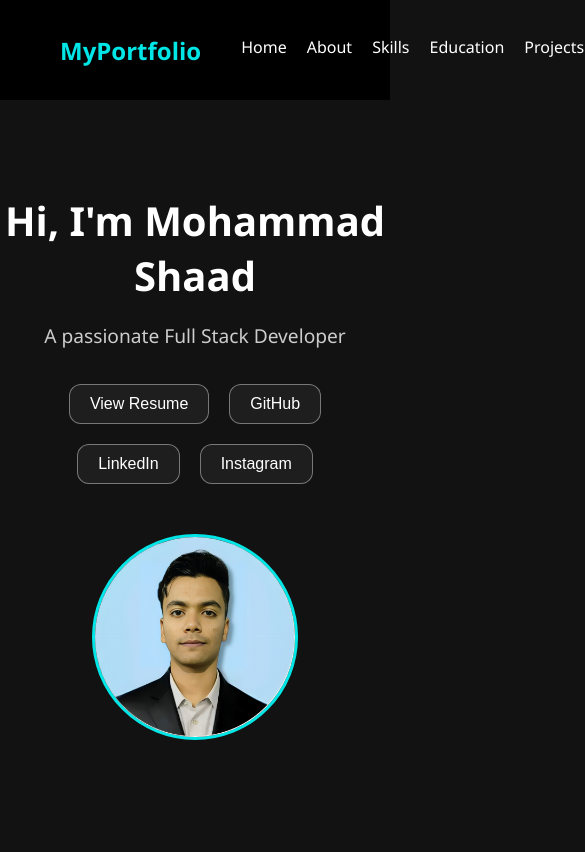
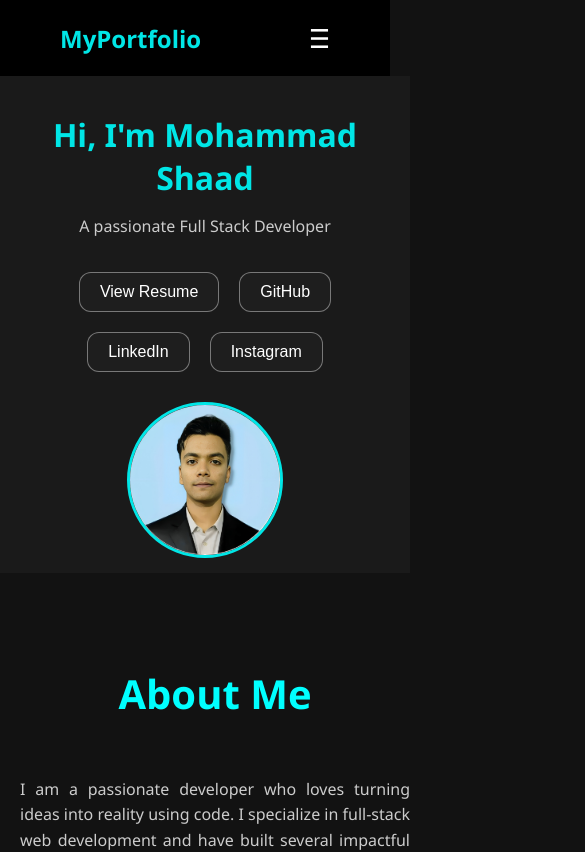
Before and after one commit to Shaad07/Mohammad_Shaad, a React (Create React App) app: page / in a window 390 px wide. Shown: the top 852 px of the page, 585 px wide, since content can reach past the window. Built offline with nearby package versions, Linux system fonts and the light colour scheme; the HTML template or start-up script is replaced by a standard one.

Commit message:
updated code : added navbar, hero section and syling

```diff
--- a/public/index.html
+++ b/public/index.html
@@ -3,7 +3,9 @@
   <head>
     <meta charset="UTF-8" />
     <link rel="icon" href="%PUBLIC_URL%/favicon.ico" />
-    <meta name="viewport" content="width=device-width, initial-scale=1.0" />
+    <!-- <meta name="viewport" content="width=device-width, initial-scale=1.0" /> -->
+    <meta name="viewport" content="width=device-width, initial-scale=1.0">
+
     <title>My Portfolio</title>
   </head>
   <body>
--- a/src/App.js
+++ b/src/App.js
@@ -11,19 +11,22 @@ import Projects from './components/Projects';
 import Contact from './components/Contact';
 import Footer from './components/Footer';
 import Certificates from './components/Certificates';
+// import { HashRouter as Router, Routes, Route } from 'react-router-dom';
+
 
 function Home() {
   return (
-    <>
-      <Hero />
-      <About />
-      <Skills />
-      <Education />
-      <Projects />
-      <Contact />
-      <Footer />
-    </>
-  );
+
+      <>
+        <div id="hero"><Hero /></div>
+        <div id="about"><About /></div>
+        <div id="skills"><Skills /></div>
+        <div id="education"><Education /></div>
+        <div id="projects"><Projects /></div>
+        <div id="contact"><Contact /></div>
+        <Footer />
+      </>
+    );
 }
 
 function App() {
--- a/src/components/Navbar.jsx
+++ b/src/components/Navbar.jsx
@@ -1,11 +1,62 @@
-import React from 'react';
+// import React from 'react';
+// import '../styles/Navbar.css';
+// import { Link, useLocation, useNavigate } from 'react-router-dom';
+
+// const Navbar = () => {
+//   const location = useLocation();
+//   const navigate = useNavigate();
+
+//   const scrollToSection = (id) => {
+//     if (location.pathname !== "/") {
+//       navigate("/");
+//       setTimeout(() => {
+//         const el = document.getElementById(id);
+//         if (el) el.scrollIntoView({ behavior: "smooth" });
+//       }, 100);
+//     } else {
+//       const el = document.getElementById(id);
+//       if (el) el.scrollIntoView({ behavior: "smooth" });
+//     }
+//   };
+
+
+//   return (
+//     <nav className="navbar">
+//       <div className="logo">MyPortfolio</div>
+//       <ul className="nav-links">
+//         <li onClick={() => scrollToSection("hero")}>Home</li>
+//         <li onClick={() => scrollToSection("about")}>About</li>
+//         <li onClick={() => scrollToSection("skills")}>Skills</li>
+//         <li onClick={() => scrollToSection("education")}>Education</li>
+//         {/* <li onClick={() => scrollToSection("interests")}>Interests</li> */}
+//         <li onClick={() => scrollToSection("projects")}>Projects</li>
+//         <li onClick={() => scrollToSection("contact")}>Contact</li>
+//         <li>
+//         <Link
+//   to="/certificates"
+//   className={location.hash === "#/certificates" ? "active-link" : ""}
+// >
+//   Certificates
+// </Link>
+//         </li>
+//       </ul>
+//     </nav>
+//   );
+// };
+
+// export default Navbar;
+
+
+import React, { useState } from 'react';
 import '../styles/Navbar.css';
 import { Link, useLocation, useNavigate } from 'react-router-dom';
 
 const Navbar = () => {
+  const [isMenuOpen, setIsMenuOpen] = useState(false);  // Track the menu state
   const location = useLocation();
   const navigate = useNavigate();
 
+  // Scroll to section logic
   const scrollToSection = (id) => {
     if (location.pathname !== "/") {
       navigate("/");
@@ -19,10 +70,22 @@ const Navbar = () => {
     }
   };
 
+  // Toggle menu open/close for mobile view
+  const toggleMenu = () => {
+    setIsMenuOpen(!isMenuOpen);
+  };
+
   return (
     <nav className="navbar">
       <div className="logo">MyPortfolio</div>
-      <ul className="nav-links">
+
+      {/* Hamburger Menu */}
+      <div className="hamburger" onClick={toggleMenu}>
+        ☰
+      </div>
+
+      {/* Navbar Links */}
+      <ul className={`nav-links ${isMenuOpen ? 'open' : ''}`}>
         <li onClick={() => scrollToSection("hero")}>Home</li>
         <li onClick={() => scrollToSection("about")}>About</li>
         <li onClick={() => scrollToSection("skills")}>Skills</li>
@@ -31,7 +94,10 @@ const Navbar = () => {
         <li onClick={() => scrollToSection("projects")}>Projects</li>
         <li onClick={() => scrollToSection("contact")}>Contact</li>
         <li>
-          <Link to="/certificates" className={location.pathname === "/certificates" ? "active-link" : ""}>
+          <Link
+            to="/certificates"
+            className={location.pathname === "/certificates" ? "active-link" : ""}
+          >
             Certificates
           </Link>
         </li>
--- a/src/styles/Hero.css
+++ b/src/styles/Hero.css
@@ -5,11 +5,15 @@
   align-items: center;
   text-align: center;
   gap: 40px;
+  padding: 20px;
+  background-color: #1a1a1a; /* Added background for hero section */
+  color: white;
 }
 
 .hero-text h1 {
   font-size: 2.5rem;
   margin-bottom: 15px;
+  color: #00e6e6;
 }
 
 .hero-text p {
@@ -26,6 +30,14 @@
   border-radius: 4px;
   text-decoration: none;
   font-weight: bold;
+  cursor: pointer;
+  transition: background-color 0.3s ease, transform 0.3s ease;
+}
+
+.hero-text .btn:hover {
+  background-color: #333;
+  border: 1px solid white;
+  transform: scale(1.05);
 }
 
 .hero-img img {
@@ -35,23 +47,51 @@
   object-fit: cover;
   border: 3px solid #00e6e6;
 }
-  /* .social-icons {
-    margin-top: 20px;
-    display: flex;
-    gap: 20px;
+
+.hero button {
+  margin: 10px;
+  padding: 10px 20px;
+  background-color: #00e6e6;
+  color: #000;
+  border: none;
+  border-radius: 4px;
+  font-size: 16px;
+  cursor: pointer;
+  transition: background-color 0.3s ease, transform 0.3s ease;
 }
 
-  .social-icons img {
-    width: 30px;
-    height: 30px;
-    transition: transform 0.3s ease;
-  }
-
-  .social-icons a:hover img {
-    transform: scale(1.2);
-  } */
 .hero button:hover {
   background-color: #333;
   border: 1px solid white;
   transform: scale(1.05);
 }
+
+/* Media Queries for Responsiveness */
+@media (max-width: 768px) {
+  .hero {
+    flex-direction: column;
+    gap: 20px;
+    padding: 10px;
+  }
+
+  .hero-text h1 {
+    font-size: 2rem;
+  }
+
+  .hero-text p {
+    font-size: 1rem;
+  }
+
+  .hero-img img {
+    width: 150px;
+    height: 150px;
+  }
+
+  .hero-text .btn {
+    font-size: 14px;
+  }
+
+  .hero button {
+    font-size: 14px;
+  }
+}
--- a/src/styles/Navbar.css
+++ b/src/styles/Navbar.css
@@ -1,18 +1,17 @@
+/* ====== Desktop Styles ====== */
 .navbar {
   display: flex;
   justify-content: space-between;
   align-items: center;
-  padding: 20px 60px; /* Increased horizontal padding for wider spacing */
+  padding: 20px 60px;
   background-color: black;
   color: white;
   position: sticky;
   top: 0;
   z-index: 100;
   width: 100%;
-  max-width: 100%; /* Ensures it takes full screen */
-  box-sizing: border-box; /* Ensures padding doesn't add extra width */
+  box-sizing: border-box;
 }
-
 
 .logo {
   font-size: 24px;
@@ -20,6 +19,7 @@
   color: #00e6e6;
 }
 
+/* Navbar links - horizontal on desktop */
 .nav-links {
   list-style: none;
   display: flex;
@@ -61,3 +61,41 @@
 .nav-links li .active-link:hover::after {
   width: 100%;
 }
+
+/* ====== Hamburger Menu (Hidden by Default) ====== */
+.hamburger {
+  display: none;
+  font-size: 26px;
+  cursor: pointer;
+  color: white;
+}
+
+/* ====== Mobile Styles ====== */
+@media (max-width: 768px) {
+  .hamburger {
+    display: block;
+  }
+
+  .nav-links {
+    display: none;
+    flex-direction: column;
+    background-color: black;
+    position: absolute;
+    top: 70px;
+    right: 0;
+    width: 100%;
+    padding: 20px 0;
+    gap: 15px;
+    z-index: 99;
+  }
+
+  .nav-links.open {
+    display: flex;
+  }
+
+  .nav-links li {
+    text-align: center;
+    font-size: 18px;
+    padding: 10px 0;
+  }
+}
```
Lines whose indentation alone changed are shown as unchanged.
